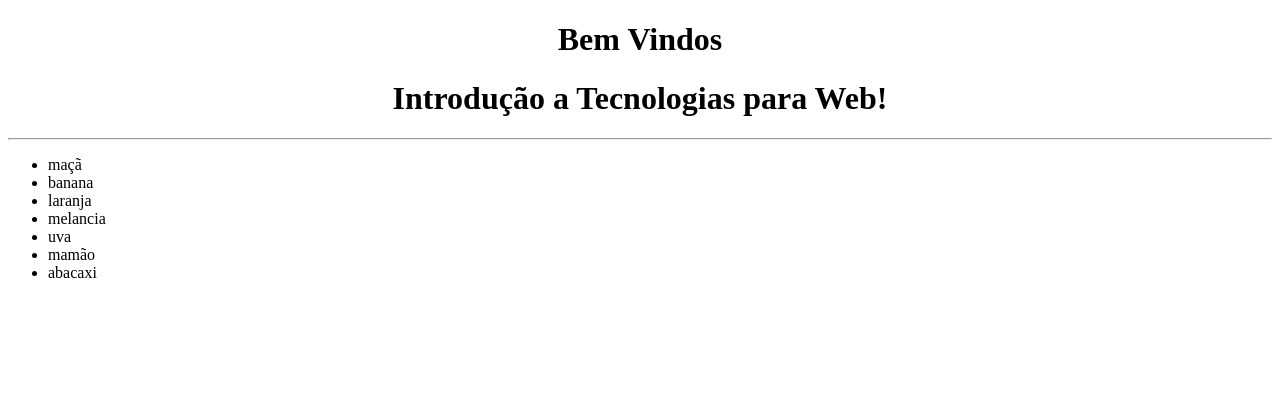
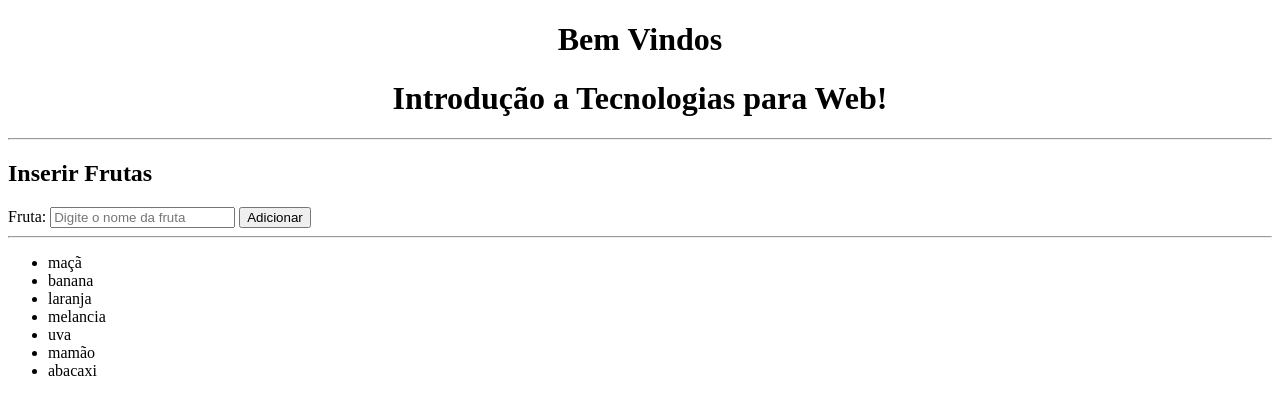
Before and after one commit to FelipeZerbinati/formularios_flask_itw2024, a Flask app: page / in a window 1280 px wide. Shown: the top 415 px of the page. Run offline with Flask 3, Linux system fonts and the light colour scheme.

Commit message:
Aula 02/09/2024

```diff
--- a/main.py
+++ b/main.py
@@ -1,10 +1,15 @@
-from flask import Flask, render_template
+from flask import Flask, render_template, request
 
 app = Flask(__name__)
+frutas = ["maçã", "banana", "laranja", "melancia", "uva", "mamão", "abacaxi"]
 
-@app.route('/')
+@app.route('/', methods = {'GET', 'POST'})
 def home_page():
-    frutas = ["maçã", "banana", "laranja", "melancia", "uva", "mamão", "abacaxi"]
+
+    if request.method == 'POST':
+        if request.form.get('fruta'):
+            frutas.append(request.form.get("fruta"))
+
     return render_template("index.html", frutas_do_html=frutas)
 
 
--- a/templates/index.html
+++ b/templates/index.html
@@ -9,6 +9,13 @@
     <h1 style="text-align: center;" >Bem Vindos</h1>
     <h1 style="text-align: center;" >Introdução a Tecnologias para Web!</h1>
     <hr>
+    <h2 style="text-align: left;" >Inserir Frutas</h2>
+    <form action = "{{url_for('home_page')}}" method="POST">
+    <label>Fruta: </label>
+    <input type="text" name="fruta" placeholder="Digite o nome da fruta">
+    <button type="submit">Adicionar</button>
+    </form>
+    <hr>
     <ul>
       {% for fruta in frutas_do_html %}
         <li>{{ fruta }}</li>
```
